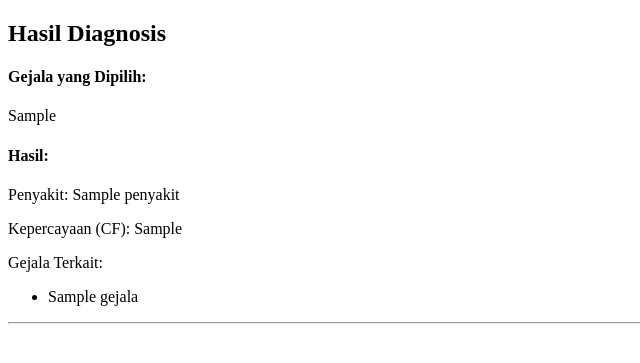
After one commit to lintanganlr/AiPrak-Uas, a Flask app: template templates/result.html in a window 1280 px wide. The commit adds this page. Shown: the top 363 px of the page, without its empty margins (0-640 px from the left). Run offline with Flask 3, Linux system fonts and the light colour scheme; the template is opened without the code that fills it: most values are stand-ins (such as "Sample title", 1, 10 or a date in 2020).

Commit message:
blm kesambung tp suda ada

```diff
--- a/app.py
+++ b/app.py
@@ -1,6 +1,81 @@
-from flask import Flask, render_template, url_for
+from flask import Flask, render_template, request, url_for
 
 app = Flask(__name__)
+
+# Data gejala dan hubungan data seperti sebelumnya
+gejala_data = {
+    "G01": "Kesulitan Bernafas (Sesak Nafas)",
+    "G02": "Sering Batuk (Kering, Berdahak)",
+    "G03": "Suara Nafas (Mengi, Bengi)",
+    "G04": "Dada Terasa Sesak (Dada Sakit)",
+    "G05": "Lesu dan Lelah",
+    "G06": "Susah Tidur (Karena sering batuk)",
+    "G07": "Mengalami masalah pernafasan (Aktivitas Fisik)",
+    "G08": "Penurunan Fungsi Paru-Paru sebagai jalan masuk oksigen",
+    "G09": "Lebih Sensitif terhadap Alergi",
+    "G10": "Memburuk di malam hari",
+    "G11": "Infeksi Pernapasan (pemicu iritasi)",
+    "G12": "Panas"
+}
+
+penyakit_data = {
+    "P01": "Asma Alergi",
+    "P02": "Asma Non Alergi",
+    "P03": "Asma Nokturnal",
+    "P04": "Asma pada Anak",
+    "P05": "Asma pada Orang Dewasa",
+    "P06": "Asma Batuk",
+    "P07": "Asma Akibat Pekerjaan(Oksional)",
+    "P08": "Asma Musiman",
+    "P09": "Asma Campuran",
+    "P10": "Asma Eksersais(OlahRaga)"
+}
+
+hubungan_data = {
+    ("G01", "P01"): {"MB": 0.8, "MD": 0.2},
+    ("G02", "P01"): {"MB": 0.7, "MD": 0.2},
+    ("G02", "P02"): {"MB": 0.8, "MD": 0.3},
+    ("G02", "P03"): {"MB": 0.9, "MD": 0.1},
+    ("G02", "P04"): {"MB": 0.5, "MD": 0.2},
+    ("G02", "P05"): {"MB": 0.6, "MD": 0.1},
+    ("G02", "P06"): {"MB": 0.7, "MD": 0.3},
+    ("G02", "P09"): {"MB": 1.0, "MD": 0.4},
+    ("G03", "P09"): {"MB": 0.6, "MD": 0.1},
+    ("G04", "P01"): {"MB": 0.5, "MD": 0.2},
+    ("G04", "P02"): {"MB": 0.8, "MD": 0.3},
+    ("G04", "P03"): {"MB": 0.4, "MD": 0.2},
+    ("G04", "P05"): {"MB": 0.6, "MD": 0.4},
+    ("G04", "P09"): {"MB": 0.5, "MD": 0.1},
+    ("G05", "P01"): {"MB": 0.4, "MD": 0.2},
+    ("G05", "P03"): {"MB": 0.6, "MD": 0.3},
+    ("G05", "P05"): {"MB": 0.7, "MD": 0.4},
+    ("G05", "P07"): {"MB": 0.7, "MD": 0.2},
+    ("G05", "P08"): {"MB": 0.9, "MD": 0.1},
+    ("G05", "P09"): {"MB": 0.8, "MD": 0.4},
+    ("G05", "P10"): {"MB": 0.7, "MD": 0.2},
+    ("G06", "P03"): {"MB": 0.8, "MD": 0.1},
+    ("G06", "P04"): {"MB": 0.9, "MD": 0.3},
+    ("G06", "P05"): {"MB": 0.9, "MD": 0.4},
+    ("G06", "P09"): {"MB": 0.8, "MD": 0.2},
+    ("G07", "P07"): {"MB": 0.7, "MD": 0.3},
+    ("G08", "P10"): {"MB": 0.6, "MD": 0.4},
+    ("G09", "P04"): {"MB": 0.5, "MD": 0.1},
+    ("G09", "P05"): {"MB": 0.7, "MD": 0.2},
+    ("G09", "P08"): {"MB": 0.8, "MD": 0.4},
+    ("G09", "P09"): {"MB": 0.9, "MD": 0.3},
+    ("G09", "P10"): {"MB": 1.0, "MD": 0.2},
+    ("G10", "P09"): {"MB": 0.7, "MD": 0.1},
+    ("G11", "P09"): {"MB": 0.9, "MD": 0.3},
+    ("G12", "P04"): {"MB": 0.6, "MD": 0.1},
+}
+
+def combine_cf(cf1, cf2):
+    if cf1 >= 0 and cf2 >= 0:
+        return cf1 + cf2 * (1 - cf1)
+    elif cf1 < 0 and cf2 < 0:
+        return cf1 + cf2 * (1 + cf1)
+    else:
+        return (cf1 + cf2) / (1 - min(abs(cf1), abs(cf2)))
 
 @app.route('/')
 def index():
@@ -19,7 +94,47 @@
         ctabg_url = url_for('static', filename='img/gallery/cta-bg.png')
         return render_template('main.html', bg_url=bg_url, depart_url=depart_url, eyecare_url=eyecare_url, aboutUs_url=aboutUs_url, about_url=about_url,
                                doctorsUs_url=doctorsUs_url, doctors_url=doctors_url, people_url=people_url, people1_url=people1_url, dotbg_url=dotbg_url,
-                               blog_url=blog_url, ctabg_url=ctabg_url)
+                               blog_url=blog_url, ctabg_url=ctabg_url, gejala_data=gejala_data)
+    except Exception as e:
+        return str(e)
+
+@app.route('/diagnose', methods=['POST'])
+def diagnose():
+    try:
+        gejala_input = request.form.getlist('gejala')
+        CF_dict = {}
+        penyakit_terkait_dict = {}
+
+        for (gejala, penyakit), nilai in hubungan_data.items():
+            MB = nilai["MB"]
+            MD = nilai["MD"]
+            CF = MB - MD
+            if gejala in gejala_input:
+                if penyakit not in CF_dict:
+                    CF_dict[penyakit] = CF
+                else:
+                    CF_dict[penyakit] = combine_cf(CF_dict[penyakit], CF)
+
+            if penyakit not in penyakit_terkait_dict:
+                penyakit_terkait_dict[penyakit] = []
+            penyakit_terkait_dict[penyakit].append(gejala)
+
+        # Sort CF_dict by CF values in descending order and select top 2
+        sorted_CF_dict = dict(sorted(CF_dict.items(), key=lambda item: item[1], reverse=True)[:2])
+
+        hasil_diagnosis = []
+        for penyakit, CF in sorted_CF_dict.items():
+            if CF > 0:
+                hasil_diagnosis.append({
+                    "penyakit": penyakit_data[penyakit],
+                    "cf": f"{CF * 100:.2f}%",
+                    "gejala": [gejala_data[g] for g in penyakit_terkait_dict[penyakit] if g in gejala_input]
+                })
+
+        if not hasil_diagnosis:
+            hasil_diagnosis.append({"penyakit": "Tidak ada penyakit yang terdeteksi berdasarkan gejala yang Anda masukkan.", "cf": "", "gejala": []})
+
+        return render_template('result.html', hasil_diagnosis=hasil_diagnosis, gejala_input=[gejala_data[g] for g in gejala_input])
     except Exception as e:
         return str(e)
 
--- /dev/null
+++ b/templates/result.html
@@ -0,0 +1,42 @@
+<!DOCTYPE html>
+<html lang="en">
+<head>
+    <meta charset="UTF-8">
+    <meta name="viewport" content="width=device-width, initial-scale=1.0">
+    <title>Hasil Diagnosis</title>
+</head>
+<body>
+    <div class="container">
+        <div class="row">
+            <div class="col-md-12">
+                <h2>Hasil Diagnosis</h2>
+            </div>
+        </div>
+        <div class="row">
+            <div class="col-md-12">
+                <h4>Gejala yang Dipilih:</h4>
+                <p>{{ selected_options }}</p>
+            </div>
+        </div>
+        <div class="row">
+            <div class="col-md-12">
+                <h4>Hasil:</h4>
+                {% for hasil in hasil_diagnosis %}
+                    <p>Penyakit: {{ hasil.penyakit }}</p>
+                    <p>Kepercayaan (CF): {{ hasil.cf }}</p>
+                    <p>Gejala Terkait:</p>
+                    <ul>
+                        {% for gejala in hasil.gejala %}
+                            <li>{{ gejala }}</li>
+                        {% endfor %}
+                    </ul>
+                    <hr>
+                {% endfor %}
+                {% if not hasil_diagnosis %}
+                    <p>Tidak ada hasil diagnosis untuk gejala yang dipilih.</p>
+                {% endif %}
+            </div>
+        </div>
+    </div>
+</body>
+</html>
```
Also changed, not shown: templates/main.html (+16 -21 lines).
